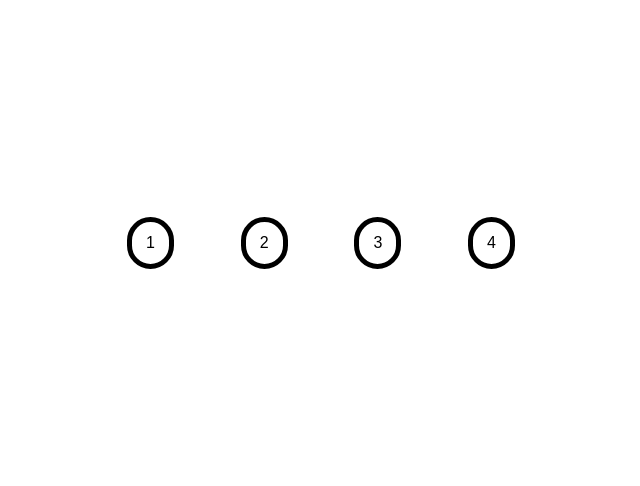
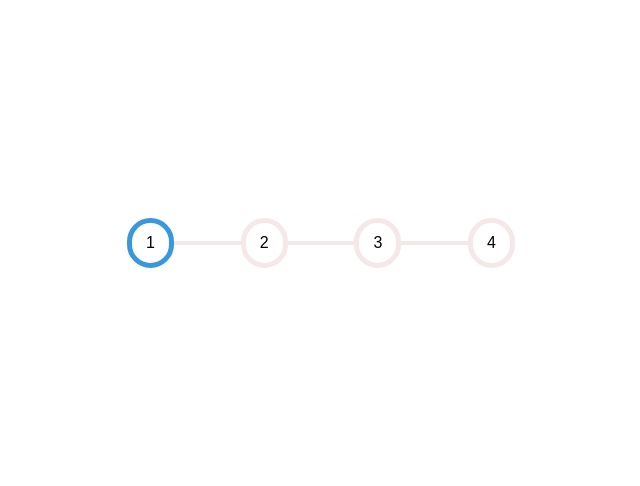
Before and after one commit to nkartikaxioned/progress-steps, a plain HTML site: page index.html in a window 1280 px wide. Shown: the part 157-643 px from the top of the page, without its empty margins (319-959 px from the left). Drawn offline with Linux system fonts and the light colour scheme.

Commit message:
style button incomplete

```diff
--- a/assets/css/style.css
+++ b/assets/css/style.css
@@ -126,25 +126,35 @@ li {
 
 .list {
   width: 60%;
-  height: 60%;
+  height: 10%;
   display: flex;
   align-items: center;
   justify-content: center;
 }
 
+.list::before {
+  content: '';
+  width: 30%;
+  height: 4px;
+  position: absolute;
+  background: #f4e8e8;
+  z-index: -1;
+}
+
 .position {
-  height: 3%;
+  height: 16%;
   padding: 14px;
   border-radius: 30px;
-  outline: 5px solid black;
+  outline: 5px solid #f4e8e8;
   display: flex;
   align-items: center;
+  background: #fff;
 }
 
-.position:not(:last-child) {
-  margin-right: 10% ;
+.position:not(:last-child) {  margin-right: 10% ; }
+.position:first-child { outline: 5px solid #3898DB; }
 
-}
+
 /*=================================
   main styling ends here
 =================================*/
```
